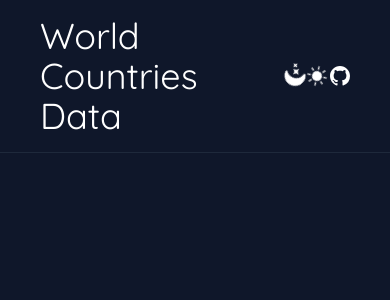
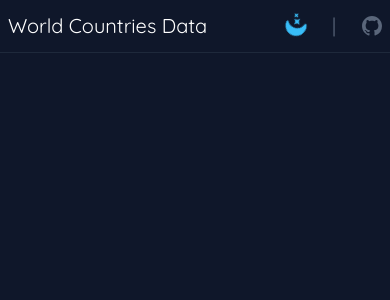
Before and after one commit to chaldrak/react-country-app, a React (Vite) app: page / in a window 390 px wide. Shown: the top 300 px of the page. Built offline with nearby package versions, Linux system fonts and the light colour scheme.

Commit message:
header set

```diff
--- a/index.html
+++ b/index.html
@@ -2,9 +2,9 @@
 <html lang="en">
   <head>
     <meta charset="UTF-8" />
-    <link rel="icon" type="image/svg+xml" href="/vite.svg" />
+    <link rel="icon" type="image/png" href="https://cdn-icons-png.flaticon.com/512/395/395841.png" />
     <meta name="viewport" content="width=device-width, initial-scale=1.0" />
-    <title>Vite + React</title>
+    <title>World Countries</title>
   </head>
   <body>
     <div id="root"></div>
--- a/src/components/header/Header.css
+++ b/src/components/header/Header.css
@@ -1,11 +1,11 @@
 .sun {
     animation: logo-spin infinite 3s linear;
-    cursor: pointer;
+    @apply text-skyblue
 }
 
 .moon {
     animation: logo-shake infinite 2s linear;
-    cursor: pointer;
+    @apply text-skyblue
 }
 
 @keyframes logo-spin {
--- a/src/components/header/Header.jsx
+++ b/src/components/header/Header.jsx
@@ -1,20 +1,35 @@
+import { useState } from "react";
 import { BsGithub, BsSunFill, BsFillMoonStarsFill } from "react-icons/bs";
 import "./Header.css";
 
 const Header = () => {
+    const [theme, setTheme] = useState("dark");
+
     return (
-        <nav className="border-b block items-center border-gray text-white">
-            <div className="px-10 py-4 mx-auto flex justify-between items-center">
-                <h2 className="text-4xl">World Countries Data</h2>
-                <ul className="flex justify-between w-24 text-xl">
+        <nav className="border-b block items-center border-gray text-white sticky top-0">
+            <div className="px-2 md:px-10 py-3 mx-auto flex justify-between items-center">
+                <h2 className="text-xl md:text-4xl">World Countries Data</h2>
+                <ul className="flex justify-between items-center w-24 text-xl text-lightgray">
+                    {
+                        theme === "dark" ?
+                        <li
+                            className="text-center"
+                            title="Switch to light mode"
+                            onClick={() => setTheme("light")}
+                        >
+                            <BsFillMoonStarsFill className="moon" />
+                        </li> :
+                        <li
+                            className="text-center"
+                            title="Switch to dark mode"
+                            onClick={() => setTheme("dark")}
+                        >
+                            <BsSunFill className="sun" />
+                        </li>
+                    }
+                    <li className="px-4">|</li>
                     <li>
-                        <BsFillMoonStarsFill className="moon" />
-                    </li>
-                    <li>
-                        <BsSunFill className="sun" />
-                    </li>
-                    <li>
-                        <a href="">
+                        <a href="https://github.com/chaldrak" className="hover:text-white">
                             <BsGithub />
                         </a>
                     </li>
```
